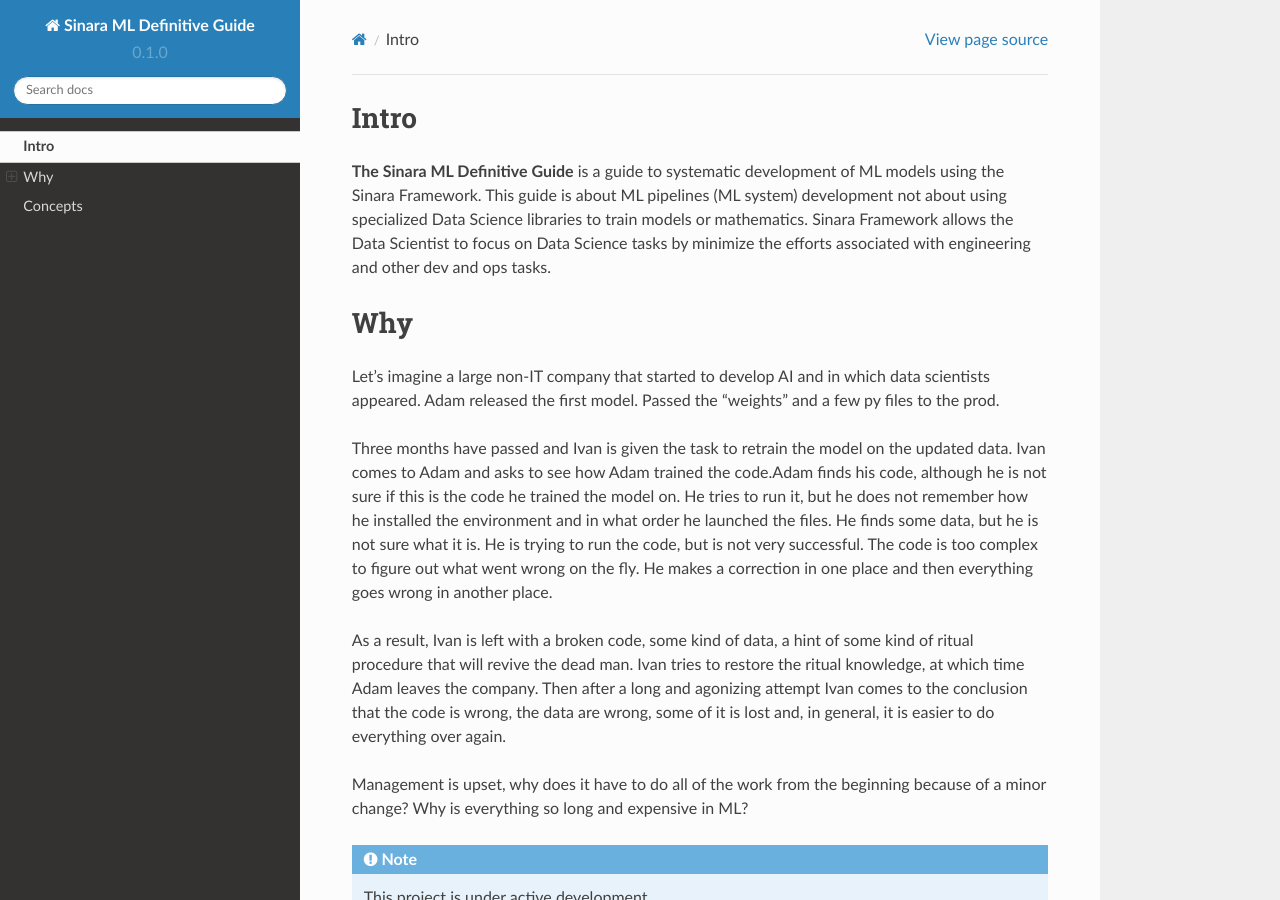
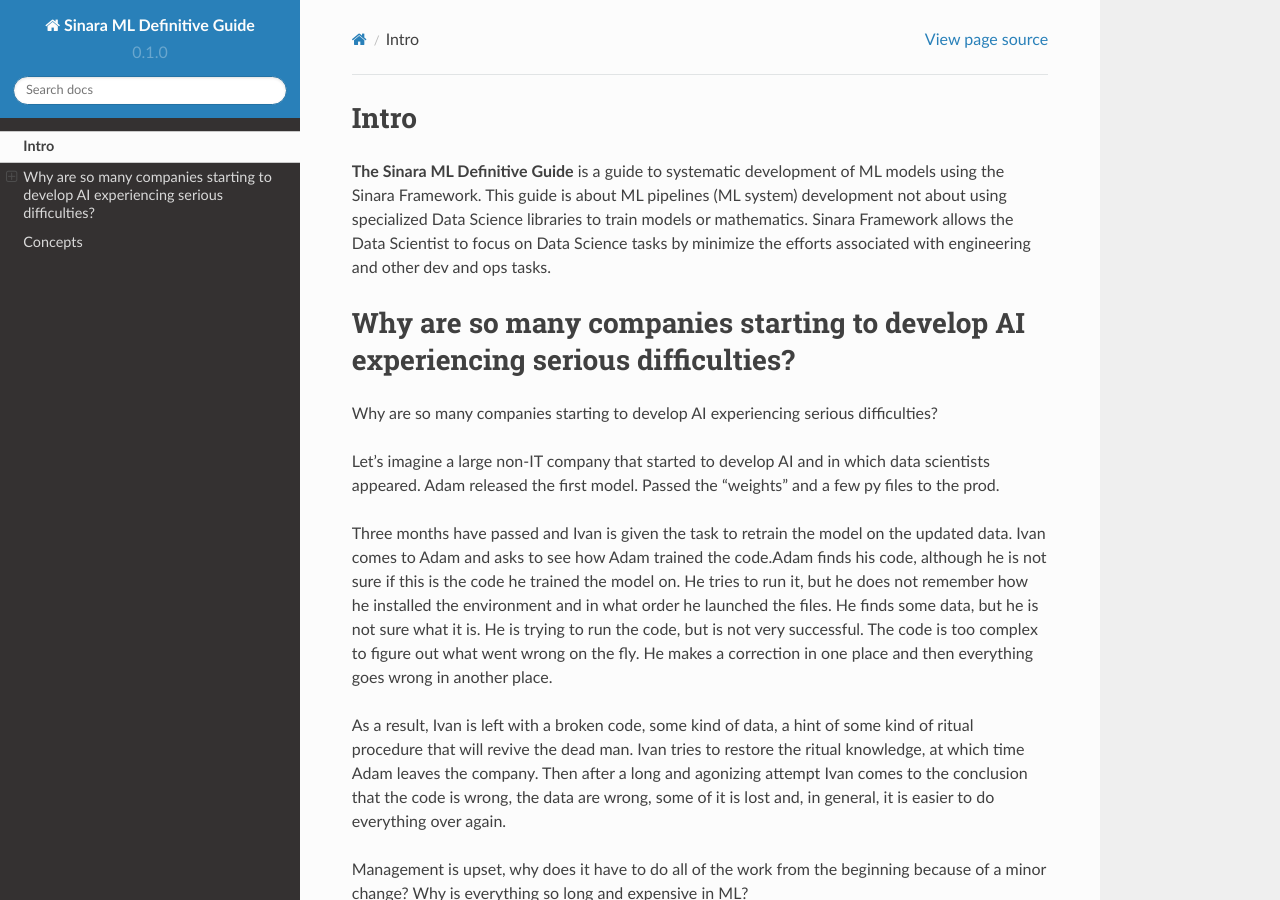
Before and after one commit to 4-DS/SinaraML-Def-Guide, a Sphinx documentation site: the page built from docs/source/intro.rst, in a window 1280 px wide and 900 px high. Built offline with Sphinx 7.4.7 and the Read the Docs theme 2.0.0, drawn with Linux system fonts in a browser that asks for light colours.

Commit message:
Update intro.rst

```diff
--- a/docs/source/intro.rst
+++ b/docs/source/intro.rst
@@ -3,8 +3,10 @@
 
 **The Sinara ML Definitive Guide** is a guide to systematic development of ML models using the Sinara Framework. This guide is about ML pipelines (ML system) development not about using specialized Data Science libraries to train models or mathematics. Sinara Framework allows the Data Scientist to focus on Data Science tasks by minimize the efforts associated with engineering and other dev and ops tasks.
 
-Why
-===================
+Why are so many companies starting to develop AI experiencing serious difficulties?
+==================================================================================
+Why are so many companies starting to develop AI experiencing serious difficulties?
+
 
 Let's imagine a large non-IT company that started to develop AI and in which data scientists appeared. Adam released the first model. Passed the "weights" and a few py files to the prod.
 
```
